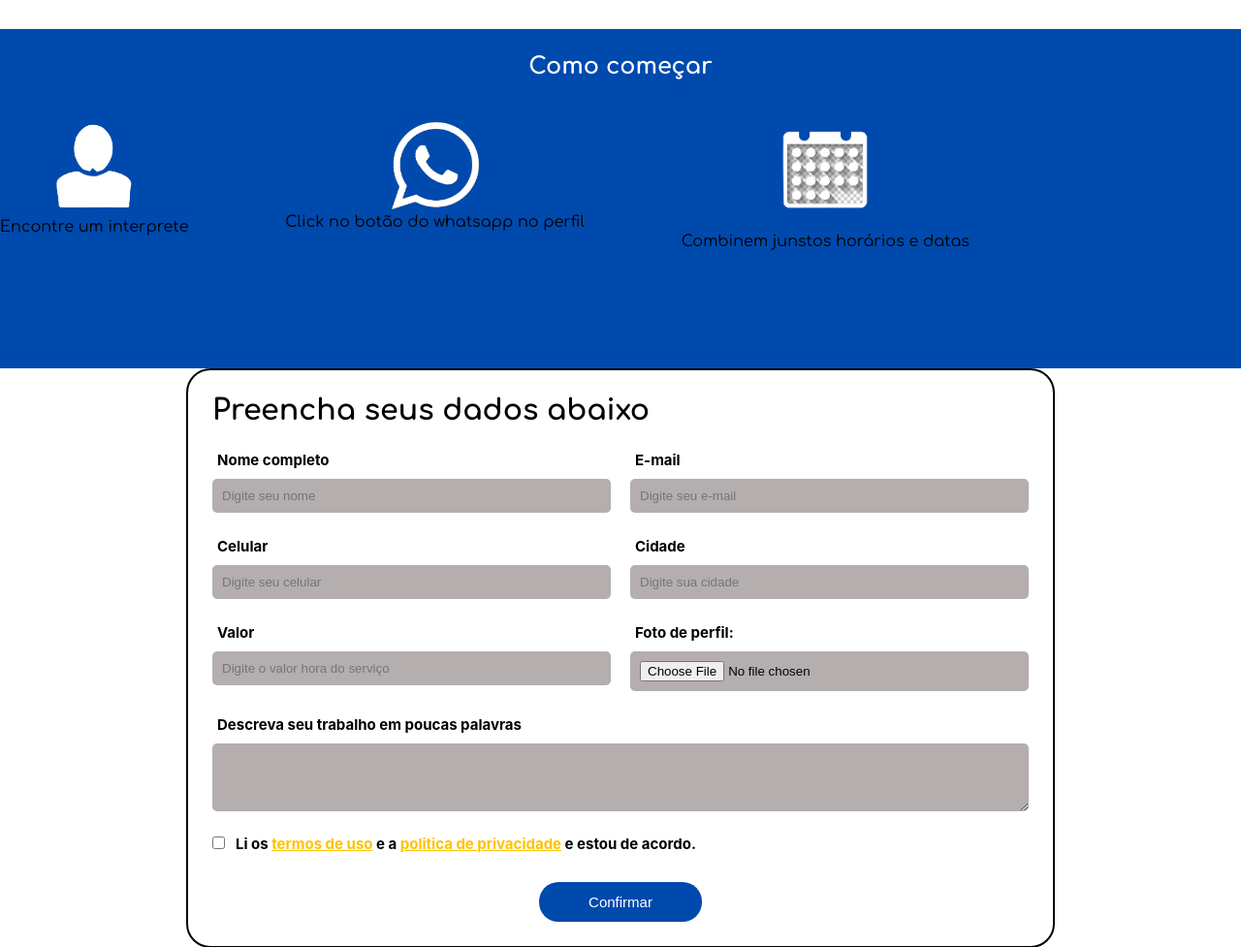
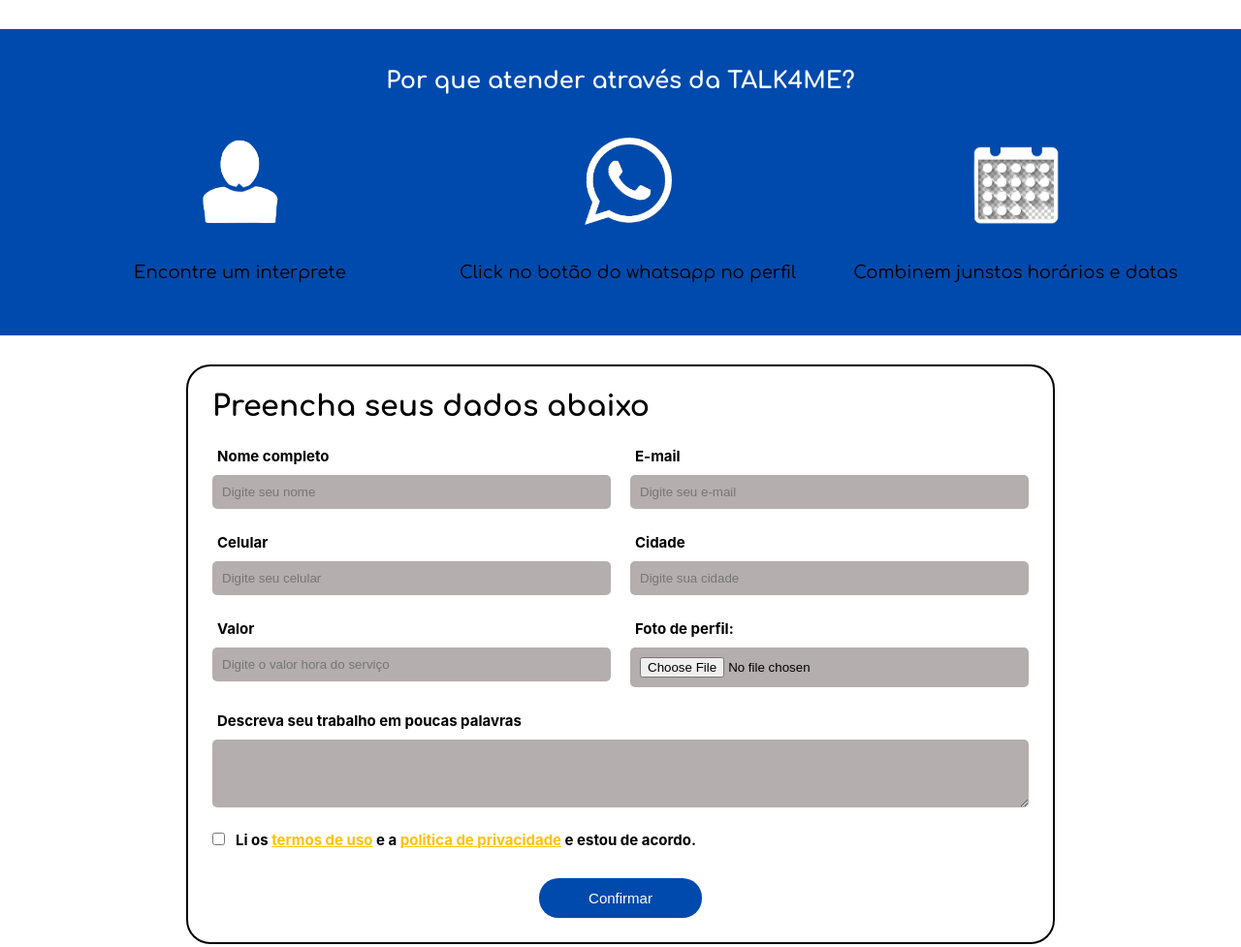
Before and after one commit to joaoalmeidait/Talk4Me, a PHP site: page /cadastro.html in a window 1280 px wide. Shown: the part 100-1077 px from the top of the page at 97% size. Run offline with PHP 8.4, Linux system fonts and the light colour scheme.

Commit message:
tela cadastro OK

```diff
--- a/cadastro.html
+++ b/cadastro.html
@@ -26,22 +26,33 @@
 		</div>
 
 		<section>
-			<div class="como-comecar">
+			<div class="plataforma">
+				<div>
 					<h1>
-					Como começar
+						Por que atender através da TALK4ME?
 					</h1>
-			<div class="img-começar">
-				<div class="usuario">
+				</div>
+				<div class="imagens">
+					<div class="itens">
 						<img src="usuario-branco-remove.png" alt="" height="100" width="120">
-					<p>Encontre um interprete</p>
 					</div>
-				<div class="whatsapp">
+					<div class="itens">
 						<img src="whatsapp.png" alt=""width="90" height="90">
+					</div>
+					<div class="itens">
+						<img src="calendario.png" alt="" height="130" width="130">
+					</div>
+				</div>
+				<div class="imagens">
+					<div class="itens">
+						<p>Encontre um interprete </p>
+					</div>
+					<div class="itens">
 						<p>Click no botão do whatsapp no perfil</p>
 					</div>
-				<div class="calendario">
-					<img src="calendario.png" alt="" height="130" width="130">
+					<div class="itens">
 						<p>Combinem junstos horários e datas</p>
+					</div>
 				</div>
 			</div>
 		</section>
--- a/style_cadastro.css
+++ b/style_cadastro.css
@@ -19,6 +19,7 @@ header {
     position: fixed;
     top: 0;
     font-family: 'Comfortaa', cursive;
+    z-index: 99;
 }
 
 .logo img {
@@ -55,29 +56,37 @@ nav ul li a:hover {
 }
 
 /* Explicação da empresa */
-.como-comecar{
-
-    height: 350px;
+.plataforma{
     width: 100%;
+    padding: 40px;
     text-align: center;
-    padding-top: 25px;
     font-family: 'Comfortaa', cursive;
     background-color: #004AAD;
+    margin-bottom: 30px;
 }
-.como-comecar > h1{
+
+.plataforma > div > h1 {
     color: white;
+    margin-bottom: 25px;
 }
-.como-comecar p >{
-    color: black;
+
+.imagens{
+    display: flex;
+    font-size: 18px;
+    align-items: center;
+    justify-content: space-around;
+    flex-direction: row;
 }
-.img-começar{
-    height: 200px;
-    width: 1000px;
-    display: flex;
-    font-size: 16px;
+
+.itens {
+    width: 100%;
+    margin-left: 15px;
+    margin-bottom: 15px;
     align-items: center;
-    justify-content: space-between;
-    flex-direction: row;
+}
+
+.itens > div > p {
+    text-align: justify;
 }
 
 
```
Lines whose indentation alone changed are shown as unchanged.
